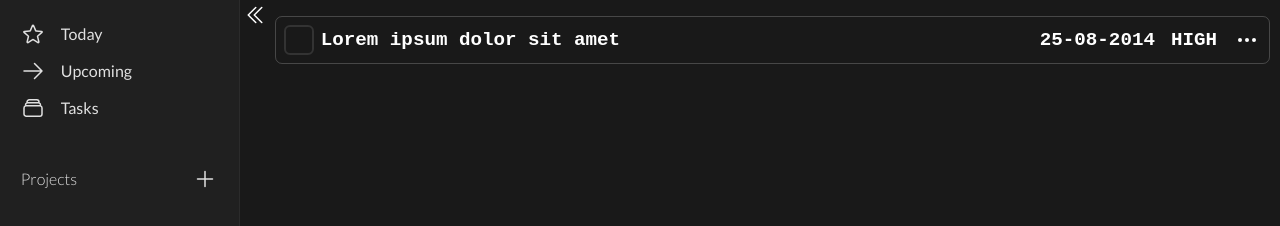
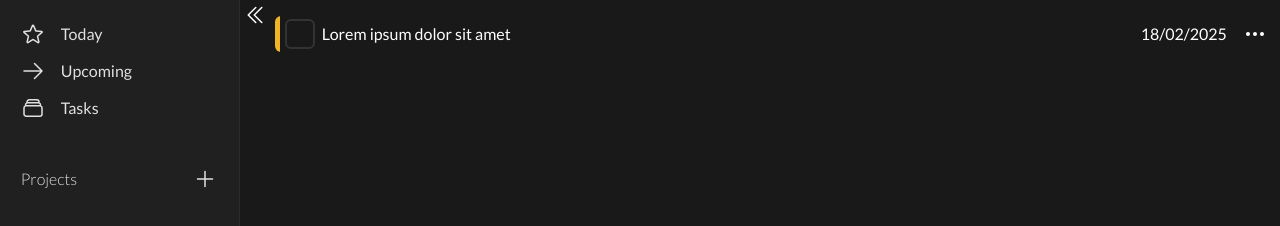
Before and after one commit to Suqbs/todo-list, a website built with webpack: page src/template.html in a window 1280 px wide. Built offline with nearby package versions, Linux system fonts and the light colour scheme.

Commit message:
Create skeleton for new todo layout

```diff
--- a/src/styles.css
+++ b/src/styles.css
@@ -34,9 +34,9 @@
   padding: 0;
 }
 
-/* ::-webkit-scrollbar {
+::-webkit-scrollbar {
   width: 10px;
-} */
+}
 
 ::-webkit-scrollbar-track {
   background: #1e1e1e;
@@ -114,7 +114,7 @@ figcaption {
   --plus-button-color: transparent;
   --plus-button-color-hover: rgb(44, 44, 44);
   --project-add-button-bg-color: rgb(67, 67, 67);
-  --todo-menu-button-bg-color-hover: rgb(50, 50, 50);
+  --todo-three-dots-bg-color-hover: rgb(50, 50, 50);
 
   /* Dialog Colors */
   --dialog-bg: #2f3438;
@@ -155,64 +155,6 @@ main {
   padding: 1rem 0 0 0;
   overflow: hidden;
   background-color: var(--bg-color);
-}
-
-/* Note element */
-.wrap-collapsible {
-  /* max-width: var(--maxWidthforTexts); */
-  margin-block-end: 1rem;
-  /* border: 2px solid rgb(51, 51, 51); */
-}
-
-.collapsible-content {
-  max-height: 0px;
-  overflow: hidden;
-  transition: max-height 0.3s ease-in-out;
-}
-
-.wrap-collapsible input[type="checkbox"] {
-  display: none;
-}
-
-.toggle:checked + .lbl-toggle + .collapsible-content {
-  max-height: 100vh;
-}
-
-/* .toggle:checked + .lbl-toggle .is-todo-open svg {
-  transform: rotate(90deg);
-} */
-
-.toggle:checked + .lbl-toggle {
-  border-bottom-right-radius: 0;
-  border-bottom-left-radius: 0;
-}
-
-.collapsible-content .content-inner {
-  background: var(--note-body-bg-color);
-  color: var(--note-body-font-color);
-  border-bottom-left-radius: 7px;
-  border-bottom-right-radius: 7px;
-  padding: 0.5rem 1rem;
-}
-
-.lbl-toggle {
-  font-weight: 700;
-  font-family: monospace;
-  font-size: 1.2rem;
-  padding: 0.5rem;
-  justify-content: space-between;
-  /* box-shadow: rgba(255, 255, 255, 0.2) 0px 0px 0px 1px inset, rgba(0, 0, 0, 0.9) 0px 0px 0px 1px; */
-  border: 1px solid rgba(255, 255, 255, 0.2);
-  border-radius: 7px;
-
-  color: var(--note-header-font-color);
-  background: var(--note-header-bg-color);
-  transition: all 0.25s ease-out;
-  cursor: pointer;
-
-  &:hover {
-    background-color: var(--note-header-bg-color-hover);
-  }
 }
 
 /* Sidebar */
@@ -269,9 +211,10 @@ main {
   padding: 0;
 }
 
-.sidebar:not(.close) ~ main .wrap-collapsible {
+/* todo burayı değiştiricen unutma .wrap-collapsible değil de başka bi şey olacak burda onun yerini tutan*/
+/* .sidebar:not(.close) ~ main .wrap-collapsible {
   min-width: 18rem;
-}
+} */
 
 .sidebar-item {
   text-decoration: none;
@@ -362,13 +305,6 @@ main {
   /* box-shadow: rgba(255, 255, 255, 0.1) 0px 1px 0px 0px; */
 }
 
-.todo-title {
-  display: grid;
-  grid-auto-flow: column;
-  align-items: center;
-  gap: 0.2rem;
-}
-
 .scroll-indicator-span {
   --scroll-indicator-content: "";
   position: relative;
@@ -427,36 +363,6 @@ main {
 
 .add-todo-button:hover {
   background-color: var(--plus-button-color-hover);
-}
-
-.title-info-wrapper {
-  display: flex;
-  /* flex-wrap: wrap; */
-  align-items: center;
-  flex-grow: 1;
-  justify-content: space-between;
-  row-gap: 0.5rem;
-}
-
-.todo-info {
-  display: flex;
-  align-items: center;
-  /* flex-wrap: wrap; */
-  column-gap: 1rem;
-  margin-inline-start: 2.275rem;
-  /* margin-inline-start: auto; */
-}
-
-.todo-menu-button {
-  margin-inline-start: 1rem;
-  border: 2px solid transparent;
-  border-radius: 6px;
-  flex-shrink: 0;
-
-  &:hover {
-    /* border: 2px solid #b7ada47a; */
-    background-color: var(--todo-menu-button-bg-color-hover);
-  }
 }
 
 dialog {
@@ -603,18 +509,79 @@ dialog {
   }
 }
 
-/* checkbox for todo */
-.completed-todo-checkbox-wrapper {
+/* styling for todo element */
+.todo-title-wrapper {
+  display: flex;
+  align-items: center;
+  color: white;
+  background-color: var(--note-header-bg-color);
+  background: linear-gradient(to right, #f0b429, #f0b429) left / 5px 100% no-repeat, var(--note-header-bg-color);
+  border: 1px solid var();
+  border-radius: 6px;
+  padding: 0.2rem 0.2rem 0.2rem 10px;
+  transition: all 0.25s ease-in-out;
+
+  &:hover {
+    background-color: var(--note-header-bg-color-hover);
+  }
+}
+
+.todo-title-wrapper.flat-bottom-borders {
+  border-radius: 6px 6px 0 0;
+}
+
+.todo-title {
   display: grid;
   grid-auto-flow: column;
   align-items: center;
+  gap: 0.2rem;
+}
+
+.due-date-info {
+  margin-inline-start: auto;
+  margin-inline-end: 1rem;
+}
+
+.todo-three-dots {
+  border-radius: 3px;
+
+  &:hover {
+    background-color: var(--todo-three-dots-bg-color-hover);
+  }
+}
+
+.collapsible-content {
+  background-color: var(--note-body-bg-color);
+  color: var(--note-body-font-color);
+  display: grid;
+  grid-template-rows: 0fr;
+  transition: 250ms all ease;
+  padding: 0 0.4rem;
+}
+
+.collapsible-content.active {
+  grid-template-rows: 1fr;
+  padding: 0.2rem 0.4rem;
+}
+
+.collapsible-content > p {
+  overflow: hidden;
+}
+
+/* checkbox for todo */
+.completed-todo-checkbox-wrapper {
+  display: flex;
   gap: 0.4rem;
+  align-items: center;
+}
+
+.completed-todo-checkbox-wrapper label {
+  flex-shrink: 0;
 }
 
 .completed-todo-checkbox-wrapper p {
   position: relative;
   transition: all 0.3s ease-in-out;
-  min-width: 4rem;
 }
 
 .completed-todo-checkbox-wrapper input:checked ~ p {
@@ -624,7 +591,8 @@ dialog {
 
 .completed-todo-checkbox-wrapper input {
   position: absolute;
-  opacity: 0;
+  /* opacity: 0; */
+  display: none;
 }
 
 .completed-todo-checkbox-wrapper input:checked + label svg path {
--- a/src/template.html
+++ b/src/template.html
@@ -40,8 +40,7 @@
           </button>
         </div>
 
-        <ul class="projects" id="projects">
-        </ul>
+        <ul class="projects" id="projects"></ul>
       </aside>
 
       <span id="menu-icon-span">
@@ -54,62 +53,39 @@
 
       <main id="main" class="main">
         <div class="note-wrapper" id="todos">
-          <div class="wrap-collapsible">
-            <input id="collapsible" class="toggle" type="checkbox" />
-            <label
-              for="collapsible"
-              class="lbl-toggle horizontal-vertical-centering"
-            >
-              <div class="title-info-wrapper">
+          <!-- START checkbox for todo-->
+          <div class="todo-title-wrapper todo">
             <div class="todo-title">
               <div class="completed-todo-checkbox-wrapper">
                 <input type="checkbox" id="completed-todo-checkbox" />
                 <label
                   for="completed-todo-checkbox"
+                  class="completed-todo-checkbox-label"
                   style="--size: 1.875rem"
                 >
-                      <svg
-                        width="1.875rem"
-                        height="1.875rem"
-                        viewBox="0,0,50,50"
-                      >
+                  <svg width="1.875rem" height="1.875rem" viewBox="0,0,50,50">
                     <path d="M5 30 L 20 45 L 45 5"></path>
                   </svg>
                 </label>
                 <p>Lorem ipsum dolor sit amet</p>
               </div>
             </div>
-                <div class="todo-info">
-                  <span class="due-date-info">25-08-2014</span>
-                  <span class="priority-info">HIGH</span>
-                </div>
-              </div>
-              <span class="todo-menu-button">
+            <p class="due-date-info">18/02/2025</p>
+            <div class="todo-three-dots">
               <svg width="24px" height="24px">
                 <use href="#horizontal-dots"></use>
               </svg>
-              </span>
-            </label>
+            </div>
+          </div>
           <div class="collapsible-content">
-              <div class="content-inner">
             <p>
-                  Lorem ipsum dolor sit amet, consectetur adipiscing elit. In
-                  facilisis finibus fermentum. Proin gravida vehicula ante
-                  suscipit consequat. Nulla facilisi. Donec elementum posuere
-                  dapibus. Praesent consequat tortor a ultrices laoreet. Sed
-                  vitae gravida nibh. Cras at metus faucibus, porttitor odio
-                  nec, malesuada mi. Nullam facilisis, neque auctor rhoncus
-                  pharetra, nisl nunc dictum arcu, ut pretium nibh augue ac ex.
-                  Curabitur gravida nibh id lacus semper convallis. Vivamus
-                  lacinia efficitur lectus, a sagittis turpis mollis nec.
-                  Quisque id nunc felis. Donec aliquet eu metus eu porttitor.
-                  Fusce lobortis est ac ligula venenatis, a semper magna tempus.
-                  Mauris velit diam, suscipit nec eros eu, mattis iaculis lorem.
-                  Curabitur sed urna porta, mattis urna non, malesuada libero.
+              Lorem ipsum dolor sit amet consectetur adipisicing elit. Quia
+              aperiam dolorum consectetur nulla minima natus, ipsam, ipsa sint
+              soluta ab pariatur praesentium veniam consequuntur molestiae
+              cumque perspiciatis corporis quos quas.
             </p>
           </div>
-            </div>
-          </div>
+          <!-- END checkbox for todo -->
         </div>
         <div class="scroll-indicator-span" id="scroll-indicator-span"></div>
         <!-- <div class="add-todo-wrapper">
--- a/src/uiManager.js
+++ b/src/uiManager.js
@@ -299,20 +299,12 @@ export function setupEventListeners() {
     addProject(takeProjectDialogValues());
   });
 
+  todosDOM.addEventListener("click", handleTodoClick);
+
   submitTodoBtn.addEventListener("click", (e) => {
     e.preventDefault();
     addTodo(takeTodoDialogValues());
   });
-}
-
-function handleProjectClick(e) {
-  if(e.target.classList.contains("project-three-dots")) return;
-  const projectElement = e.target.closest(".sidebar-item");
-  if (!projectElement) return;
-
-  console.log("Clicked project:", projectElement);
-
-  selectProject(projectElement);
 }
 
 function selectProject(projectElement) {
@@ -373,8 +365,32 @@ function removeTodoButton() {
   }
 }
 
+function handleProjectClick(e) {
+  if(e.target.classList.contains("project-three-dots")) return;
+  const projectElement = e.target.closest(".sidebar-item");
+  if (!projectElement) return;
+
+  console.log("Clicked project:", projectElement);
+
+  selectProject(projectElement);
+}
+
 function handleTodoClick(e) {
-  if(e.target.classList.contains("todo-menu-button")) return;
+  if(e.target.classList.contains("todo-three-dots")) return;
   const todoElement = e.target.closest('.todo');
   if (!todoElement) return;
+  console.log(todoElement);
+
+  const collapsible = todoElement.nextElementSibling;
+
+  if(collapsible.classList.contains("active"))
+  {
+    collapsible.classList.remove("active");
+    todoElement.classList.remove("flat-bottom-borders");
+  }
+  else
+  {
+    collapsible.classList.add("active");
+    todoElement.classList.add("flat-bottom-borders");
+  }
 }
```
Lines whose indentation alone changed are shown as unchanged.
